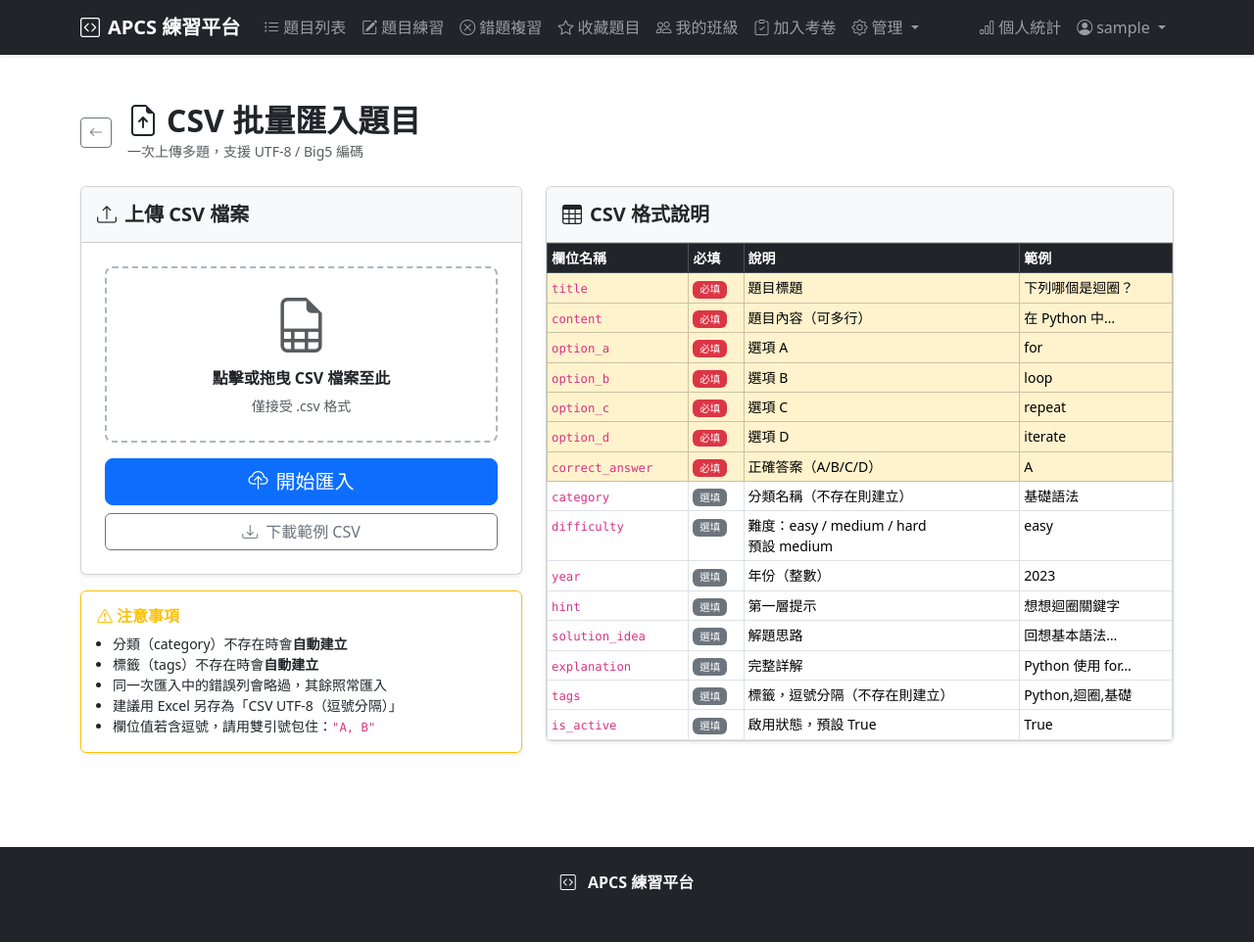
After one commit to jimmy0117/CodeJudge, a Django app: page /questions/import/ in a window 1280 px wide. The commit adds this page. Shown: the whole page at 98% size. Run offline with Django 4.2, Linux system fonts and the light colour scheme; the visitor is signed in with stand-in values (Sample User, id 1); data comes from the database, SQL or seed files in the repository.

Commit message:
feat: 題目 CSV 批量匯入功能
- question_import view：解析上傳 CSV，支援 UTF-8 BOM / Big5 編碼
  自動 get_or_create Category 與 Tag，逐列驗證並回報錯誤
- download_sample_csv view：下載包含 2 筆範例資料的 CSV 模板
- /questions/import/ 和 /questions/import/sample/ 路由
- templates/questions/import.html：
  - 拖曳上傳區（drop zone）
  - CSV 欄位格式說明表（必填/選填標示）
  - 匯入結果頁（成功筆數 + 失敗列表含錯誤原因）
- list.html：新增「CSV 匯入」按鈕（教師/管理員才顯示）

CSV 必填欄位：title, content, option_a~d, correct_answer
CSV 選填欄位：category, difficulty, year, hint, solution_idea,
              explanation, tags（逗號分隔）, is_active

Co-Authored-By: Claude Fable 5 <noreply@anthropic.com>

```diff
--- a/questions/urls.py
+++ b/questions/urls.py
@@ -10,6 +10,8 @@ urlpatterns = [
     path('<int:pk>/edit/', views.question_edit, name='edit'),
     path('<int:pk>/delete/', views.question_delete, name='delete'),
     path('categories/', views.category_list, name='category_list'),
+    path('import/', views.question_import, name='import'),
+    path('import/sample/', views.download_sample_csv, name='import_sample'),
     path('categories/create/', views.category_create, name='category_create'),
     path('categories/<int:pk>/edit/', views.category_edit, name='category_edit'),
     path('categories/<int:pk>/delete/', views.category_delete, name='category_delete'),
--- a/questions/views.py
+++ b/questions/views.py
@@ -1,8 +1,11 @@
+import csv
+import io
 from django.shortcuts import render, redirect, get_object_or_404
 from django.contrib.auth.decorators import login_required
 from django.contrib import messages
 from django.core.paginator import Paginator
 from django.db.models import Q
+from django.http import HttpResponse
 from .models import Question, Category, Tag
 from .forms import QuestionForm, CategoryForm, QuestionFilterForm
 
@@ -100,6 +103,172 @@ def question_delete(request, pk):
     return render(request, 'questions/confirm_delete.html', {'question': question})
 
 
+@teacher_required
+def question_import(request):
+    """CSV 批量匯入題目。"""
+    context = {}
+
+    if request.method == 'POST':
+        csv_file = request.FILES.get('csv_file')
+        if not csv_file:
+            messages.error(request, '請選擇 CSV 檔案。')
+            return render(request, 'questions/import.html', context)
+
+        if not csv_file.name.endswith('.csv'):
+            messages.error(request, '請上傳 .csv 格式的檔案。')
+            return render(request, 'questions/import.html', context)
+
+        # 嘗試多種編碼（支援 Excel 輸出的 Big5 / UTF-8 BOM）
+        raw = csv_file.read()
+        content = None
+        for encoding in ('utf-8-sig', 'utf-8', 'big5', 'cp950'):
+            try:
+                content = raw.decode(encoding)
+                break
+            except (UnicodeDecodeError, LookupError):
+                continue
+        if content is None:
+            messages.error(request, '無法解析檔案編碼，請將 CSV 儲存為 UTF-8 格式。')
+            return render(request, 'questions/import.html', context)
+
+        reader = csv.DictReader(io.StringIO(content))
+
+        # 驗證必要欄位
+        REQUIRED = {'title', 'content', 'option_a', 'option_b',
+                    'option_c', 'option_d', 'correct_answer'}
+        fieldnames = set(reader.fieldnames or [])
+        missing = REQUIRED - fieldnames
+        if missing:
+            messages.error(request, f'CSV 缺少必要欄位：{", ".join(sorted(missing))}')
+            return render(request, 'questions/import.html', context)
+
+        success_rows, error_rows = [], []
+
+        for row_num, row in enumerate(reader, start=2):
+            try:
+                # ── 必填欄位 ──────────────────────────────────────────────
+                for col in REQUIRED:
+                    if not row.get(col, '').strip():
+                        raise ValueError(f'欄位「{col}」不能為空')
+
+                correct_answer = row['correct_answer'].strip().upper()
+                if correct_answer not in ('A', 'B', 'C', 'D'):
+                    raise ValueError(
+                        f'correct_answer 必須是 A/B/C/D，目前為「{correct_answer}」'
+                    )
+
+                # ── 選填欄位 ──────────────────────────────────────────────
+                difficulty = row.get('difficulty', '').strip().lower()
+                if difficulty not in ('easy', 'medium', 'hard'):
+                    difficulty = 'medium'
+
+                year = None
+                raw_year = row.get('year', '').strip()
+                if raw_year:
+                    try:
+                        year = int(raw_year)
+                    except ValueError:
+                        raise ValueError(f'year 必須是整數，目前為「{raw_year}」')
+
+                # Category：不存在則自動建立
+                category = None
+                cat_name = row.get('category', '').strip()
+                if cat_name:
+                    category, _ = Category.objects.get_or_create(name=cat_name)
+
+                is_active_str = row.get('is_active', 'True').strip().lower()
+                is_active = is_active_str not in ('false', '0', 'no', '否', 'f')
+
+                # ── 建立題目 ──────────────────────────────────────────────
+                question = Question.objects.create(
+                    title=row['title'].strip(),
+                    content=row['content'].strip(),
+                    option_a=row['option_a'].strip(),
+                    option_b=row['option_b'].strip(),
+                    option_c=row['option_c'].strip(),
+                    option_d=row['option_d'].strip(),
+                    correct_answer=correct_answer,
+                    category=category,
+                    difficulty=difficulty,
+                    year=year,
+                    hint=row.get('hint', '').strip(),
+                    solution_idea=row.get('solution_idea', '').strip(),
+                    explanation=row.get('explanation', '').strip(),
+                    is_active=is_active,
+                )
+
+                # Tags：逗號分隔，不存在則自動建立
+                tags_str = row.get('tags', '').strip()
+                if tags_str:
+                    for tag_name in tags_str.split(','):
+                        tag_name = tag_name.strip()
+                        if tag_name:
+                            tag, _ = Tag.objects.get_or_create(name=tag_name)
+                            question.tags.add(tag)
+
+                success_rows.append({'row': row_num, 'title': question.title})
+
+            except Exception as exc:
+                error_rows.append({
+                    'row': row_num,
+                    'title': (row.get('title', '') or '')[:60],
+                    'error': str(exc),
+                })
+
+        context.update({
+            'done': True,
+            'success_rows': success_rows,
+            'error_rows': error_rows,
+            'success_count': len(success_rows),
+            'error_count': len(error_rows),
+        })
+
+        if success_rows:
+            messages.success(request, f'成功匯入 {len(success_rows)} 題。')
+        if error_rows:
+            messages.warning(request, f'{len(error_rows)} 筆因格式錯誤略過，詳見下方錯誤清單。')
+
+    return render(request, 'questions/import.html', context)
+
+
+def download_sample_csv(request):
+    """下載範例 CSV（UTF-8 BOM，Excel 可直接開啟）。"""
+    response = HttpResponse(content_type='text/csv; charset=utf-8-sig')
+    response['Content-Disposition'] = 'attachment; filename="questions_sample.csv"'
+
+    writer = csv.writer(response)
+    writer.writerow([
+        'title', 'content',
+        'option_a', 'option_b', 'option_c', 'option_d',
+        'correct_answer', 'category', 'difficulty', 'year',
+        'hint', 'solution_idea', 'explanation', 'tags', 'is_active',
+    ])
+    writer.writerow([
+        '以下哪個是 Python 的迴圈語法？',
+        '在 Python 中，哪個關鍵字用於建立計次迴圈？',
+        'for', 'loop', 'repeat', 'iterate',
+        'A', '基礎語法', 'easy', '2023',
+        '想想 Python 的基本控制流程關鍵字。',
+        '回想學過的迴圈寫法。',
+        'Python 以 for 和 while 作為迴圈，for 最常用於計次迴圈。',
+        'Python,迴圈,基礎', 'True',
+    ])
+    writer.writerow([
+        '下列哪段程式碼的時間複雜度為 O(n²)？',
+        'int s=0;\nfor(int i=0;i<n;i++)\n  for(int j=0;j<n;j++)\n    s++;',
+        'O(n)',
+        'O(n²)',
+        'O(log n)',
+        'O(1)',
+        'B', '時間複雜度', 'hard', '2022',
+        '計算迴圈執行次數。',
+        '最外層迴圈執行 n 次，內層也執行 n 次。',
+        '兩層嵌套迴圈各執行 n 次，總共 n×n = n² 次，時間複雜度為 O(n²)。',
+        '時間複雜度,演算法', 'True',
+    ])
+    return response
+
+
 def category_list(request):
     categories = Category.objects.all()
     return render(request, 'questions/category_list.html', {'categories': categories})
--- /dev/null
+++ b/templates/questions/import.html
@@ -0,0 +1,325 @@
+{% extends 'base.html' %}
+
+{% block title %}CSV 匯入題目 - APCS 練習平台{% endblock %}
+
+{% block extra_css %}
+<style>
+.drop-zone {
+    border: 2px dashed #adb5bd;
+    border-radius: 0.5rem;
+    transition: border-color 0.2s, background-color 0.2s;
+    cursor: pointer;
+}
+.drop-zone.dragover {
+    border-color: var(--apcs-primary);
+    background-color: #f0f4ff;
+}
+.drop-zone.has-file {
+    border-color: #198754;
+    background-color: #f0fff4;
+}
+</style>
+{% endblock %}
+
+{% block content %}
+<div class="container py-4">
+    <div class="d-flex align-items-center gap-3 mb-4">
+        <a href="{% url 'questions:list' %}" class="btn btn-outline-secondary btn-sm">
+            <i class="bi bi-arrow-left"></i>
+        </a>
+        <div>
+            <h2 class="fw-bold mb-0"><i class="bi bi-file-earmark-arrow-up me-2"></i>CSV 批量匯入題目</h2>
+            <small class="text-muted">一次上傳多題，支援 UTF-8 / Big5 編碼</small>
+        </div>
+    </div>
+
+    <div class="row g-4">
+
+        <!-- 左欄：上傳表單 -->
+        <div class="col-lg-5">
+            <div class="card shadow-sm">
+                <div class="card-header bg-light py-3">
+                    <h5 class="mb-0 fw-semibold"><i class="bi bi-upload me-2"></i>上傳 CSV 檔案</h5>
+                </div>
+                <div class="card-body p-4">
+                    <form method="post" enctype="multipart/form-data" id="importForm">
+                        {% csrf_token %}
+
+                        <!-- 拖曳上傳區 -->
+                        <div class="drop-zone p-4 text-center mb-3" id="dropZone"
+                             onclick="document.getElementById('csv_file').click()">
+                            <i class="bi bi-file-earmark-spreadsheet display-4 text-muted mb-2 d-block"></i>
+                            <p class="mb-1 fw-semibold" id="dropText">點擊或拖曳 CSV 檔案至此</p>
+                            <small class="text-muted" id="fileName">僅接受 .csv 格式</small>
+                        </div>
+                        <input type="file" id="csv_file" name="csv_file"
+                               accept=".csv" class="d-none">
+
+                        <div class="d-grid gap-2">
+                            <button type="submit" class="btn btn-primary btn-lg">
+                                <i class="bi bi-cloud-upload me-2"></i>開始匯入
+                            </button>
+                            <a href="{% url 'questions:import_sample' %}"
+                               class="btn btn-outline-secondary">
+                                <i class="bi bi-download me-2"></i>下載範例 CSV
+                            </a>
+                        </div>
+                    </form>
+                </div>
+            </div>
+
+            <!-- 注意事項 -->
+            <div class="card shadow-sm mt-3 border-warning">
+                <div class="card-body p-3">
+                    <h6 class="fw-semibold text-warning mb-2">
+                        <i class="bi bi-exclamation-triangle me-1"></i>注意事項
+                    </h6>
+                    <ul class="small mb-0 ps-3">
+                        <li>分類（category）不存在時會<strong>自動建立</strong></li>
+                        <li>標籤（tags）不存在時會<strong>自動建立</strong></li>
+                        <li>同一次匯入中的錯誤列會略過，其餘照常匯入</li>
+                        <li>建議用 Excel 另存為「CSV UTF-8（逗號分隔）」</li>
+                        <li>欄位值若含逗號，請用雙引號包住：<code>"A, B"</code></li>
+                    </ul>
+                </div>
+            </div>
+        </div>
+
+        <!-- 右欄：CSV 格式說明 -->
+        <div class="col-lg-7">
+            <div class="card shadow-sm">
+                <div class="card-header bg-light py-3 d-flex justify-content-between align-items-center">
+                    <h5 class="mb-0 fw-semibold"><i class="bi bi-table me-2"></i>CSV 格式說明</h5>
+                </div>
+                <div class="card-body p-0">
+                    <div class="table-responsive">
+                        <table class="table table-sm table-bordered mb-0 small">
+                            <thead class="table-dark">
+                                <tr>
+                                    <th>欄位名稱</th>
+                                    <th>必填</th>
+                                    <th>說明</th>
+                                    <th>範例</th>
+                                </tr>
+                            </thead>
+                            <tbody>
+                                <tr class="table-warning">
+                                    <td><code>title</code></td>
+                                    <td><span class="badge bg-danger">必填</span></td>
+                                    <td>題目標題</td>
+                                    <td>下列哪個是迴圈？</td>
+                                </tr>
+                                <tr class="table-warning">
+                                    <td><code>content</code></td>
+                                    <td><span class="badge bg-danger">必填</span></td>
+                                    <td>題目內容（可多行）</td>
+                                    <td>在 Python 中…</td>
+                                </tr>
+                                <tr class="table-warning">
+                                    <td><code>option_a</code></td>
+                                    <td><span class="badge bg-danger">必填</span></td>
+                                    <td>選項 A</td>
+                                    <td>for</td>
+                                </tr>
+                                <tr class="table-warning">
+                                    <td><code>option_b</code></td>
+                                    <td><span class="badge bg-danger">必填</span></td>
+                                    <td>選項 B</td>
+                                    <td>loop</td>
+                                </tr>
+                                <tr class="table-warning">
+                                    <td><code>option_c</code></td>
+                                    <td><span class="badge bg-danger">必填</span></td>
+                                    <td>選項 C</td>
+                                    <td>repeat</td>
+                                </tr>
+                                <tr class="table-warning">
+                                    <td><code>option_d</code></td>
+                                    <td><span class="badge bg-danger">必填</span></td>
+                                    <td>選項 D</td>
+                                    <td>iterate</td>
+                                </tr>
+                                <tr class="table-warning">
+                                    <td><code>correct_answer</code></td>
+                                    <td><span class="badge bg-danger">必填</span></td>
+                                    <td>正確答案（A/B/C/D）</td>
+                                    <td>A</td>
+                                </tr>
+                                <tr>
+                                    <td><code>category</code></td>
+                                    <td><span class="badge bg-secondary">選填</span></td>
+                                    <td>分類名稱（不存在則建立）</td>
+                                    <td>基礎語法</td>
+                                </tr>
+                                <tr>
+                                    <td><code>difficulty</code></td>
+                                    <td><span class="badge bg-secondary">選填</span></td>
+                                    <td>難度：easy / medium / hard<br>預設 medium</td>
+                                    <td>easy</td>
+                                </tr>
+                                <tr>
+                                    <td><code>year</code></td>
+                                    <td><span class="badge bg-secondary">選填</span></td>
+                                    <td>年份（整數）</td>
+                                    <td>2023</td>
+                                </tr>
+                                <tr>
+                                    <td><code>hint</code></td>
+                                    <td><span class="badge bg-secondary">選填</span></td>
+                                    <td>第一層提示</td>
+                                    <td>想想迴圈關鍵字</td>
+                                </tr>
+                                <tr>
+                                    <td><code>solution_idea</code></td>
+                                    <td><span class="badge bg-secondary">選填</span></td>
+                                    <td>解題思路</td>
+                                    <td>回想基本語法…</td>
+                                </tr>
+                                <tr>
+                                    <td><code>explanation</code></td>
+                                    <td><span class="badge bg-secondary">選填</span></td>
+                                    <td>完整詳解</td>
+                                    <td>Python 使用 for…</td>
+                                </tr>
+                                <tr>
+                                    <td><code>tags</code></td>
+                                    <td><span class="badge bg-secondary">選填</span></td>
+                                    <td>標籤，逗號分隔（不存在則建立）</td>
+                                    <td>Python,迴圈,基礎</td>
+                                </tr>
+                                <tr>
+                                    <td><code>is_active</code></td>
+                                    <td><span class="badge bg-secondary">選填</span></td>
+                                    <td>啟用狀態，預設 True</td>
+                                    <td>True</td>
+                                </tr>
+                            </tbody>
+                        </table>
+                    </div>
+                </div>
+            </div>
+        </div>
+    </div>
+
+    <!-- 匯入結果 -->
+    {% if done %}
+    <div class="mt-4">
+        <h4 class="fw-bold mb-3"><i class="bi bi-clipboard-data me-2"></i>匯入結果</h4>
+        <div class="row g-3 mb-4">
+            <div class="col-auto">
+                <div class="card border-success text-center px-4 py-3">
+                    <div class="display-5 fw-bold text-success">{{ success_count }}</div>
+                    <small class="text-muted">成功匯入</small>
+                </div>
+            </div>
+            <div class="col-auto">
+                <div class="card border-danger text-center px-4 py-3">
+                    <div class="display-5 fw-bold text-danger">{{ error_count }}</div>
+                    <small class="text-muted">匯入失敗</small>
+                </div>
+            </div>
+        </div>
+
+        {% if success_rows %}
+        <div class="card shadow-sm mb-3">
+            <div class="card-header bg-success text-white py-2">
+                <h6 class="mb-0"><i class="bi bi-check-circle me-2"></i>成功匯入（{{ success_count }} 題）</h6>
+            </div>
+            <div class="table-responsive">
+                <table class="table table-sm table-hover mb-0">
+                    <thead class="table-light">
+                        <tr><th style="width:60px;">列號</th><th>題目標題</th></tr>
+                    </thead>
+                    <tbody>
+                        {% for r in success_rows %}
+                        <tr>
+                            <td class="text-muted">{{ r.row }}</td>
+                            <td>{{ r.title }}</td>
+                        </tr>
+                        {% endfor %}
+                    </tbody>
+                </table>
+            </div>
+        </div>
+        {% endif %}
+
+        {% if error_rows %}
+        <div class="card shadow-sm">
+            <div class="card-header bg-danger text-white py-2">
+                <h6 class="mb-0"><i class="bi bi-x-circle me-2"></i>失敗列表（{{ error_count }} 筆）</h6>
+            </div>
+            <div class="table-responsive">
+                <table class="table table-sm table-hover mb-0">
+                    <thead class="table-light">
+                        <tr>
+                            <th style="width:60px;">列號</th>
+                            <th>標題（部分）</th>
+                            <th>錯誤原因</th>
+                        </tr>
+                    </thead>
+                    <tbody>
+                        {% for r in error_rows %}
+                        <tr>
+                            <td class="text-danger fw-semibold">{{ r.row }}</td>
+                            <td class="text-muted">{{ r.title|default:"（空）" }}</td>
+                            <td><code class="text-danger">{{ r.error }}</code></td>
+                        </tr>
+                        {% endfor %}
+                    </tbody>
+                </table>
+            </div>
+        </div>
+        {% endif %}
+
+        <div class="mt-3 d-flex gap-2">
+            <a href="{% url 'questions:list' %}" class="btn btn-primary">
+                <i class="bi bi-list-ul me-1"></i>前往題目列表
+            </a>
+            <a href="{% url 'questions:import' %}" class="btn btn-outline-secondary">
+                <i class="bi bi-arrow-repeat me-1"></i>繼續匯入
+            </a>
+        </div>
+    </div>
+    {% endif %}
+
+</div>
+{% endblock %}
+
+{% block extra_js %}
+<script>
+const dropZone   = document.getElementById('dropZone');
+const fileInput  = document.getElementById('csv_file');
+const dropText   = document.getElementById('dropText');
+const fileNameEl = document.getElementById('fileName');
+
+function showFile(name) {
+    dropText.textContent = '已選取檔案';
+    fileNameEl.textContent = name;
+    dropZone.classList.add('has-file');
+    dropZone.classList.remove('dragover');
+}
+
+fileInput.addEventListener('change', () => {
+    if (fileInput.files[0]) showFile(fileInput.files[0].name);
+});
+
+dropZone.addEventListener('dragover', e => {
+    e.preventDefault();
+    dropZone.classList.add('dragover');
+});
+dropZone.addEventListener('dragleave', () => dropZone.classList.remove('dragover'));
+dropZone.addEventListener('drop', e => {
+    e.preventDefault();
+    const file = e.dataTransfer.files[0];
+    if (file && file.name.endsWith('.csv')) {
+        const dt = new DataTransfer();
+        dt.items.add(file);
+        fileInput.files = dt.files;
+        showFile(file.name);
+    } else {
+        alert('請拖曳 .csv 格式的檔案。');
+        dropZone.classList.remove('dragover');
+    }
+});
+</script>
+{% endblock %}
```
Also changed, not shown: templates/questions/list.html (+8 -3 lines).
